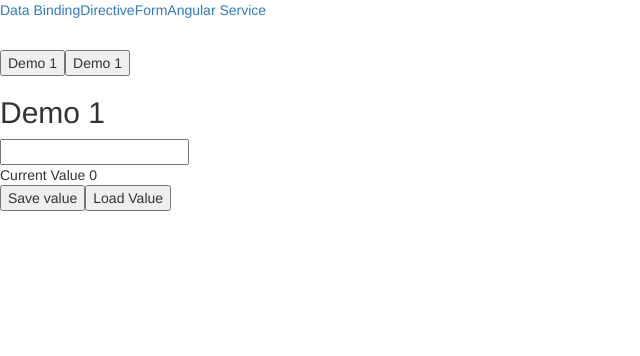
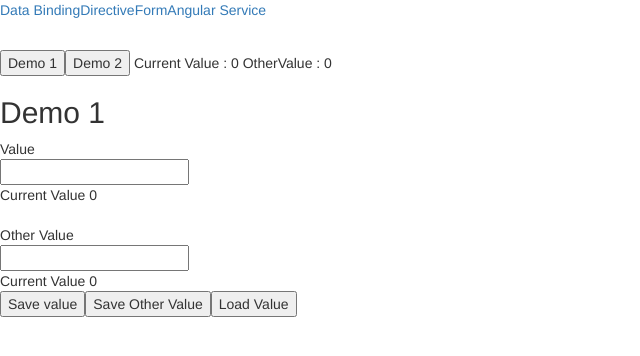
Before and after one commit to Eminda/angularGuide, an Angular app: page /angularService/demo1 in a window 1280 px wide. Shown: the top 356 px of the page, without its empty margins (0-640 px from the left). Built offline with nearby package versions, Linux system fonts and the light colour scheme.

Commit message:
Angular Observer Observables

```diff
--- a/src/app/angular-services/angular-services.component.html
+++ b/src/app/angular-services/angular-services.component.html
@@ -1,4 +1,4 @@
 <button (click)="loadDemo(1)">Demo 1</button>
-<button (click)="loadDemo(2)">Demo 1</button>
+<button (click)="loadDemo(2)">Demo 2</button> Current Value : {{value}} OtherValue : {{otherValue}}
 <br>
 <router-outlet></router-outlet>
--- a/src/app/angular-services/angular-services.component.ts
+++ b/src/app/angular-services/angular-services.component.ts
@@ -1,5 +1,6 @@
 import {Component, OnInit} from '@angular/core';
 import {ActivatedRoute, Router} from "@angular/router";
+import {ValueStoreService} from "./value-store.service";
 
 @Component({
   selector: 'app-angular-services',
@@ -7,15 +8,23 @@ import {ActivatedRoute, Router} from "@angular/router";
   styleUrls: ['./angular-services.component.css']
 })
 export class AngularServicesComponent implements OnInit {
+  value: Number = 0;
+  otherValue: Number = 0;
 
-  constructor(private router: Router, private activatedRoute: ActivatedRoute) {
+  constructor(private router: Router, private activatedRoute: ActivatedRoute, private valueStore: ValueStoreService) {
   }
 
   ngOnInit() {
+    this.valueStore.getValue().subscribe(nextVal => {
+      this.value = nextVal;
+    });
+    this.valueStore.getOtherValueAsObservable().subscribe(next => {
+      this.otherValue = next;
+    })
   }
 
   loadDemo(i: any) {
-    this.router.navigate(['demo'+i], {relativeTo: this.activatedRoute});
+    this.router.navigate(['demo' + i], {relativeTo: this.activatedRoute});
   }
 
 }
--- a/src/app/angular-services/demo1/demo1.component.html
+++ b/src/app/angular-services/demo1/demo1.component.html
@@ -1,7 +1,17 @@
 <h2>Demo 1</h2>
+Value
+<br>
 <input type="text" #f>
 <br>
 Current Value {{value}}
 <br>
+<br>
+Other Value
+<br>
+<input type="text" #o>
+<br>
+Current Value {{otherValue}}
+<br>
 <button (click)="save(f.value)">Save value</button>
+<button (click)="saveOther(o.value)">Save Other Value</button>
 <button (click)="load()">Load Value</button>
--- a/src/app/angular-services/demo1/demo1.component.ts
+++ b/src/app/angular-services/demo1/demo1.component.ts
@@ -8,19 +8,27 @@ import {ValueStoreService} from "../value-store.service";
 })
 export class Demo1Component implements OnInit {
   value: Number = 0;
+  otherValue: Number = 0;
 
   constructor(private valueService: ValueStoreService) {
   }
 
   ngOnInit() {
-    this.load();
+    this.valueService.getValue().subscribe(next => {
+      this.value = next;
+    });
   }
 
   save(value: any) {
     this.valueService.setValue(value);
   }
 
+  saveOther(value: any) {
+    this.valueService.setOtherValue(value);
+  }
+
   load() {
-    this.value = this.valueService.getValue();
+    this.otherValue = this.valueService.getOtherValue();
   }
+
 }
--- a/src/app/angular-services/demo2/demo2.component.html
+++ b/src/app/angular-services/demo2/demo2.component.html
@@ -1,7 +1,17 @@
 <h2>Demo 2</h2>
+Value
+<br>
 <input type="text" #f>
 <br>
 Current Value {{value}}
 <br>
+<br>
+Other Value
+<br>
+<input type="text" #o>
+<br>
+Current Value {{otherValue}}
+<br>
 <button (click)="save(f.value)">Save value</button>
+<button (click)="saveOther(o.value)">Save Other Value</button>
 <button (click)="load()">Load Value</button>
--- a/src/app/angular-services/demo2/demo2.component.ts
+++ b/src/app/angular-services/demo2/demo2.component.ts
@@ -8,20 +8,27 @@ import {ValueStoreService} from "../value-store.service";
 })
 export class Demo2Component implements OnInit {
   value: Number = 0;
+  otherValue: Number = 0;
 
   constructor(private valueService: ValueStoreService) {
 
   }
 
   ngOnInit() {
-    this.load();
+    this.valueService.getValue().subscribe(next => {
+      this.value = next;
+    });
   }
 
   save(value: any) {
     this.valueService.setValue(value);
   }
 
+  saveOther(value: any) {
+    this.valueService.setOtherValue(value);
+  }
+
   load() {
-    this.value = this.valueService.getValue();
+    this.otherValue = this.valueService.getOtherValue();
   }
 }
--- a/src/app/angular-services/value-store.service.ts
+++ b/src/app/angular-services/value-store.service.ts
@@ -1,18 +1,35 @@
 import {Injectable} from '@angular/core';
+import {Subject} from "rxjs/Subject";
+import {Observable} from "rxjs/Observable";
+import {BehaviorSubject} from "rxjs/BehaviorSubject";
 
 @Injectable()
 export class ValueStoreService {
-  value: Number = 0;
+  private value = new Subject<Number>();
+
+  private otherValue = new BehaviorSubject<Number>(0);
 
   constructor() {
   }
 
-  getValue(): Number {
-    return this.value;
+  getValue(): Observable<Number> {
+    return this.value.asObservable();
   }
 
   setValue(value: Number) {
-    this.value = value;
+    this.value.next(value);
+  }
+
+  getOtherValue(): Number {
+    return this.otherValue.getValue();
+  }
+
+  getOtherValueAsObservable(): Observable<Number> {
+    return this.otherValue.asObservable();
+  }
+
+  setOtherValue(value: any) {
+    this.otherValue.next(value);
   }
 
 }
```
